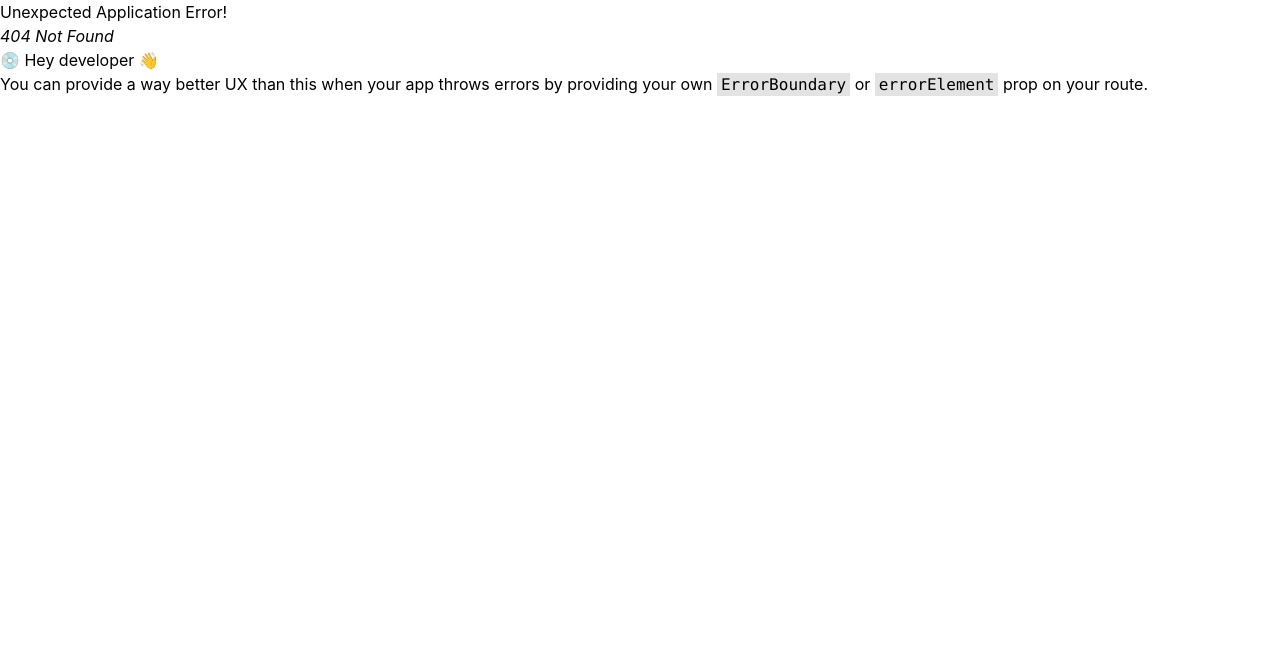
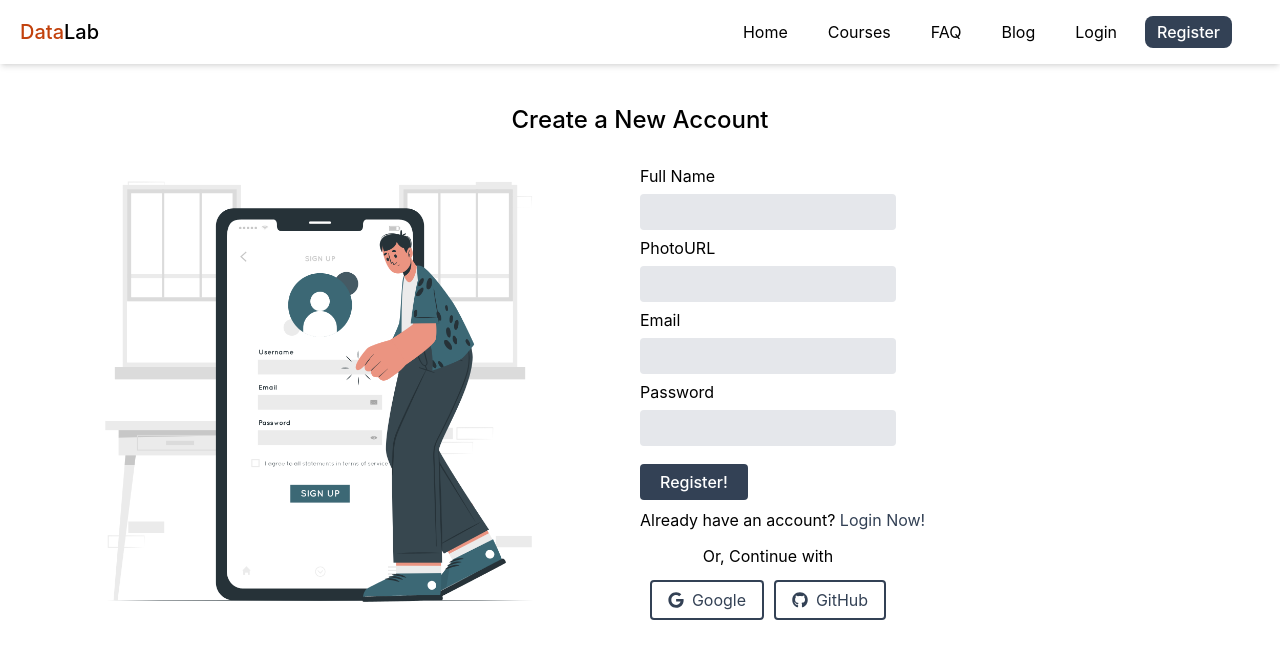
Before and after one commit to 0xkabir/datalab-client, a React (Create React App) app: page /register in a window 1280 px wide. Before the commit this address had no page. Shown: the top 658 px of the page. Built offline with nearby package versions, Linux system fonts and the light colour scheme.

Commit message:
created login and register page

```diff
--- /dev/null
+++ b/src/pages/Login/Login.js
@@ -0,0 +1,32 @@
+import React from 'react';
+import login from './login.jpg'
+import { FaGoogle, FaGithub } from "react-icons/fa";
+import { Link } from 'react-router-dom';
+
+const Login = () => {
+    return (
+        <div>
+            <h2 className='text-2xl font-medium text-center mt-10'>Login to Your Account</h2>
+            <div className='grid md:grid-cols-2 items-center'>
+            <img src={login} alt="" className='lg:w-4/5 mx-auto'/>
+            <div>
+                <form className='mx-auto w-4/5 md:w-auto'>
+                    <label htmlFor="email" className='block'>Email</label>
+                    <input type="email" name="email" className='bg-gray-200 px-2 py-1.5 my-1.5 rounded w-full md:w-4/5 lg:w-2/5'/>
+                    <label htmlFor="password" className='block'>Password</label>
+                    <input type="password" name="password" className='bg-gray-200 px-2 py-1.5 rounded my-1.5 w-full md:w-4/5 lg:w-2/5'/>
+                    <button type='submit' className='px-5 py-1.5 rounded bg-slate-700 hover:bg-slate-900 text-white font-medium block mt-3'>Login!</button>
+                </form>
+                <p className='mt-2'>New to DataLab? <Link to='/register' className='text-slate-700'>Register Now!</Link></p>
+                <p className='text-center w-full md:w-4/5 lg:w-2/5 my-3'>Or, Continue with</p>
+                <div className='w-full md:w-4/5 lg:w-2/5 flex justify-evenly'>
+                <button className='flex items-center px-4 py-1.5 rounded text-slate-700 border-2 border-slate-700 hover:bg-slate-800 hover:text-white hover:font-medium'><FaGoogle className='mr-2'/> Google</button>
+                <button className='flex items-center px-4 py-1.5 rounded text-slate-700 border-2 border-slate-700 hover:bg-slate-800 hover:text-white hover:font-medium'><FaGithub className='mr-2'/> GitHub</button>
+                </div>
+            </div>
+            </div>
+        </div>
+    );
+};
+
+export default Login;
--- /dev/null
+++ b/src/pages/Register/Register.js
@@ -0,0 +1,36 @@
+import React from 'react';
+import register from './regsiter.png'
+import { FaGoogle, FaGithub } from "react-icons/fa";
+import { Link } from 'react-router-dom';
+
+const Register = () => {
+    return (
+        <div>
+            <h2 className='text-2xl font-medium text-center mt-10'>Create a New Account</h2>
+            <div className='grid md:grid-cols-2 items-center'>
+            <img src={register} alt="" className='lg:w-4/5 mx-auto'/>
+            <div>
+                <form className='mx-auto w-4/5 md:w-auto md:mt-2 lg:mt-0'>
+                    <label htmlFor="name" className='block'>Full Name</label>
+                    <input type="text" name="name" className='bg-gray-200 px-2 py-1.5 my-1.5 rounded w-full md:w-4/5 lg:w-2/5'/>
+                    <label htmlFor="photourl" className='block'>PhotoURL</label>
+                    <input type="text" name="photourl" className='bg-gray-200 px-2 py-1.5 my-1.5 rounded w-full md:w-4/5 lg:w-2/5'/>
+                    <label htmlFor="email" className='block'>Email</label>
+                    <input type="email" name="email" className='bg-gray-200 px-2 py-1.5 my-1.5 rounded w-full md:w-4/5 lg:w-2/5'/>
+                    <label htmlFor="password" className='block'>Password</label>
+                    <input type="password" name="password" className='bg-gray-200 px-2 py-1.5 rounded my-1.5 w-full md:w-4/5 lg:w-2/5'/>
+                    <button type='submit' className='px-5 py-1.5 rounded bg-slate-700 hover:bg-slate-900 text-white font-medium block mt-3'>Register!</button>
+                </form>
+                <p className='mt-2'>Already have an account? <Link to='/login' className='text-slate-700'>Login Now!</Link></p>
+                <p className='text-center w-full md:w-4/5 lg:w-2/5 my-3'>Or, Continue with</p>
+                <div className='w-full md:w-4/5 lg:w-2/5 flex justify-evenly'>
+                <button className='flex items-center px-4 py-1.5 rounded text-slate-700 border-2 border-slate-700 hover:bg-slate-800 hover:text-white hover:font-medium'><FaGoogle className='mr-2'/> Google</button>
+                <button className='flex items-center px-4 py-1.5 rounded text-slate-700 border-2 border-slate-700 hover:bg-slate-800 hover:text-white hover:font-medium'><FaGithub className='mr-2'/> GitHub</button>
+                </div>
+            </div>
+            </div>
+        </div>
+    );
+};
+
+export default Register;
--- a/src/pages/shared/NavBar/NavBar.js
+++ b/src/pages/shared/NavBar/NavBar.js
@@ -24,6 +24,8 @@ const NavBar = () => {
                     <NavLink to='/courses' className={({isActive})=>isActive?'mx-2 px-3 py-1 my-8 md:my-0 block bg-slate-700 font-medium text-white text-center rounded-lg': 'text-center mx-2 px-3 py-1 my-8 md:my-0 block'}>Courses</NavLink>
                     <NavLink to='/faq' className={({isActive})=>isActive?'mx-2 px-3 py-1 my-8 md:my-0 block bg-slate-700 font-medium text-white text-center rounded-lg': 'text-center mx-2 px-3 py-1 my-8 md:my-0 block'}>FAQ</NavLink>
                     <NavLink to='/blog' className={({isActive})=>isActive?'mx-2 px-3 py-1 block bg-slate-700 font-medium text-white text-center rounded-lg': 'text-center mx-2 px-3 py-1 block'}>Blog</NavLink>
+                    <NavLink to='/login' className={({isActive})=>isActive?'mx-2 px-3 py-1 block bg-slate-700 font-medium text-white text-center rounded-lg': 'text-center mx-2 px-3 py-1 block'}>Login</NavLink>
+                    <NavLink to='/register' className={({isActive})=>isActive?'mx-2 px-3 py-1 block bg-slate-700 font-medium text-white text-center rounded-lg': 'text-center mx-2 px-3 py-1 block'}>Register</NavLink>
                 </div>
             </div>
         </nav>
--- a/src/routes/routes.js
+++ b/src/routes/routes.js
@@ -5,6 +5,8 @@ import CourseDetails from "../pages/CourseDetails/CourseDetails";
 import Courses from "../pages/Courses/Courses";
 import FAQ from "../pages/FAQ/FAQ";
 import Home from "../pages/Home/Home";
+import Login from "../pages/Login/Login";
+import Register from "../pages/Register/Register";
 
 export const routes = createBrowserRouter([
     {path: '/', element: <Main></Main>, children: [
@@ -13,6 +15,8 @@ export const routes = createBrowserRouter([
         {path: '/courses', element: <Courses></Courses>, loader: ()=>fetch('http://localhost:5000/courses/')},
         {path: '/courses/:id', element: <CourseDetails></CourseDetails>, loader: ({params})=>fetch(`http://localhost:5000/courses/${params.id}/`)},
         {path: '/faq', element: <FAQ></FAQ>},
-        {path: '/blog', element: <Blog></Blog>}
+        {path: '/blog', element: <Blog></Blog>},
+        {path: '/login', element: <Login></Login>},
+        {path: '/register', element: <Register></Register>}
     ]}
 ])
```
Also changed, not shown: src/pages/Login/login.jpg (added), src/pages/Register/regsiter.png (added).
